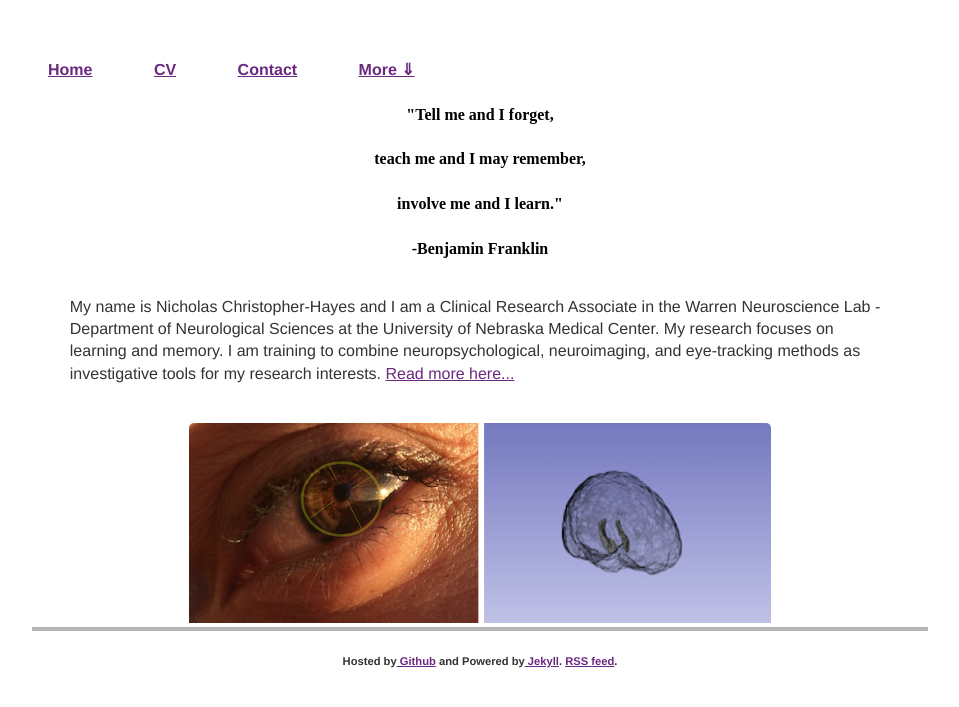
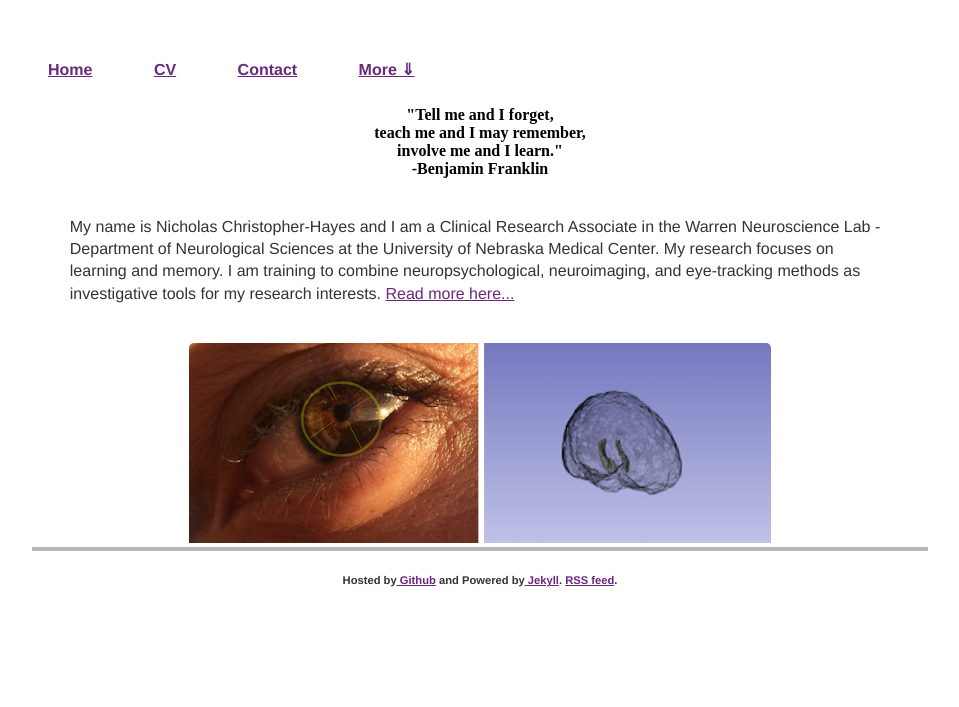
Before and after one commit to nichrishayes/nichrishayes.github.io, a Jekyll site: the page built from index.html, in a window 1280 px wide. Shown: the top 707 px of the page, without its empty margins (160-1119 px from the left). Built offline with Jekyll 4.4.1, drawn with Linux system fonts in a browser that asks for light colours.

```diff
--- a/index.html
+++ b/index.html
@@ -2,10 +2,10 @@
 layout: default
 title: Nick Christopher-Hayes, BA - Home
 ---
-<h5>"Tell me and I forget,</h5>
-<h5>teach me and I may remember,</h5>
-<h5>involve me and I learn."</h5>
-<h5>-Benjamin Franklin</h5>
+<h5>"Tell me and I forget,<br>
+teach me and I may remember,<br>
+involve me and I learn."<br>
+-Benjamin Franklin</h5>
 
 
 
```
